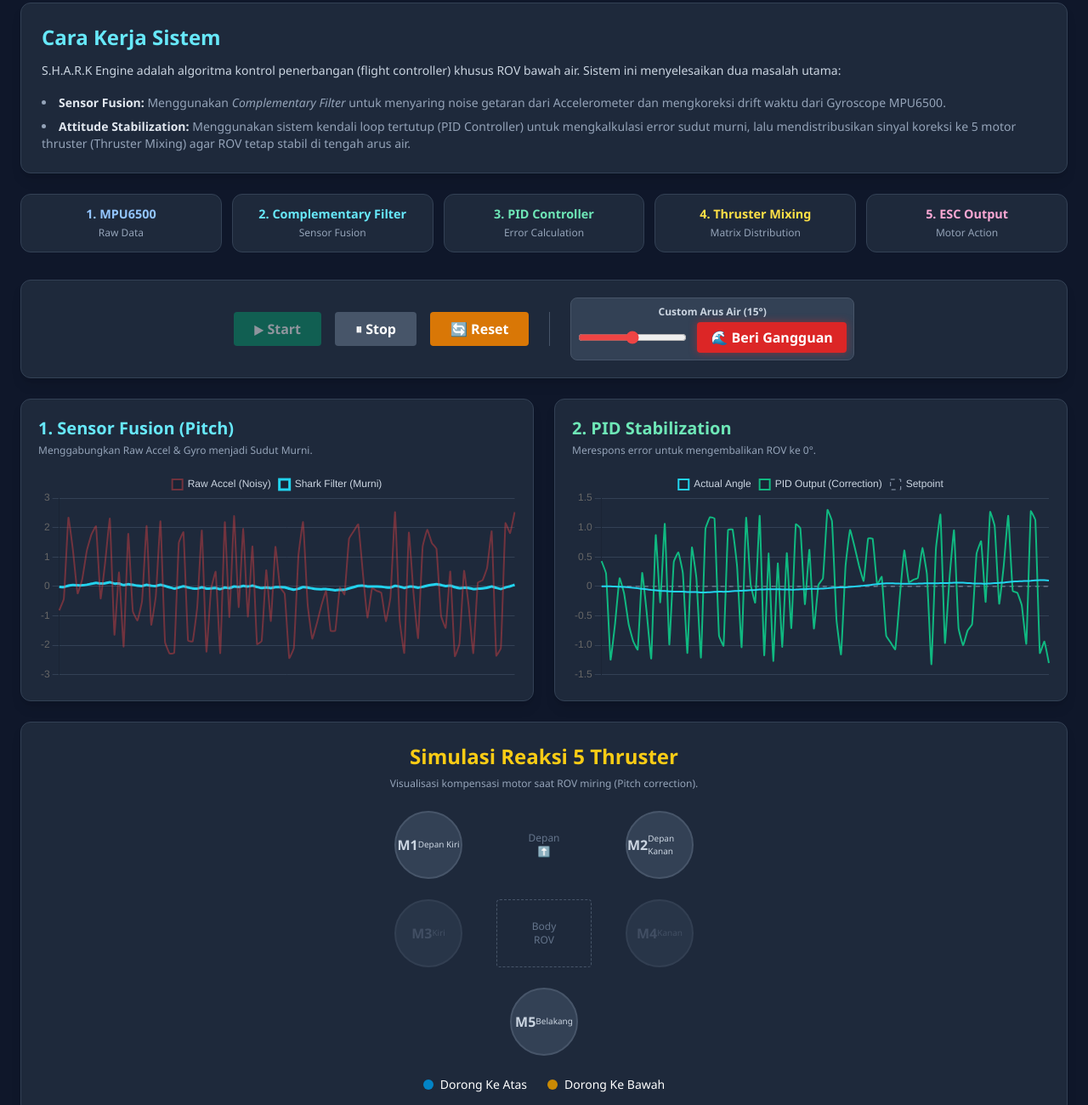
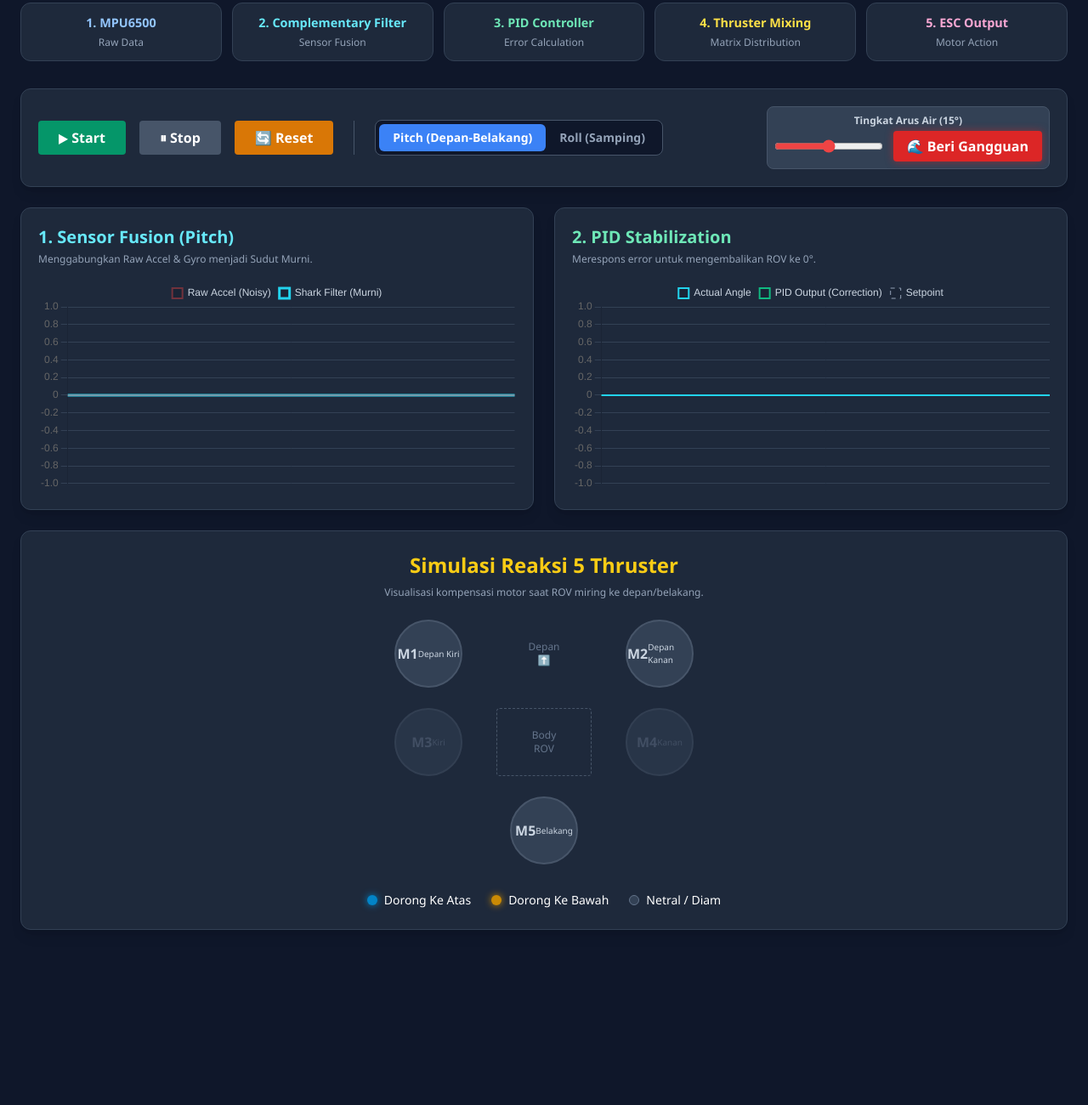
Before and after one commit to GyozaLion/S.H.A.R.K-Engine, a plain HTML site: page index.html in a window 1280 px wide. Shown: the part 134-1434 px from the top of the page at 85% size. After the commit the page ends 1252 px from the top, so only its background shows below. Drawn offline with nearby package versions, Linux system fonts and the light colour scheme.

Commit message:
Enhance ROV control and UI for disturbance simulation
Refactor ROV control logic for pitch and roll axes, update UI elements for disturbance control, and improve motor visualization.

```diff
--- a/index.html
+++ b/index.html
@@ -17,7 +17,8 @@
         .motor-active-down { transform: scale(1.15); box-shadow: 0 0 20px #eab308; border-color: #eab308; background: #ca8a04; }
         .pipeline-box { padding: 12px; border-radius: 12px; background: #1e293b; border: 1px solid #334155; text-align: center; font-weight: 600; font-size: 0.9rem;}
         canvas { max-height: 250px; }
-        .slider-custom { accent-color: #ef4444; } /* Warna merah untuk slider gangguan */
+        .slider-custom { accent-color: #ef4444; }
+        .radio-custom:checked + div { background-color: #3b82f6; border-color: #60a5fa; color: white; }
     </style>
 </head>
 <body class="p-6">
@@ -35,17 +36,6 @@
         </div>
     </div>
 
-    <div class="bg-slate-800 rounded-xl p-6 mb-6 shadow-lg border border-slate-700">
-        <h2 class="text-2xl text-cyan-300 font-bold mb-3">Cara Kerja Sistem</h2>
-        <p class="text-slate-300 text-sm leading-relaxed mb-4">
-            S.H.A.R.K Engine adalah algoritma kontrol penerbangan (flight controller) khusus ROV bawah air. Sistem ini menyelesaikan dua masalah utama:
-        </p>
-        <ul class="list-disc list-inside text-sm text-slate-400 space-y-2">
-            <li><strong class="text-slate-200">Sensor Fusion:</strong> Menggunakan <em>Complementary Filter</em> untuk menyaring noise getaran dari Accelerometer dan mengkoreksi drift waktu dari Gyroscope MPU6500.</li>
-            <li><strong class="text-slate-200">Attitude Stabilization:</strong> Menggunakan sistem kendali loop tertutup (PID Controller) untuk mengkalkulasi error sudut murni, lalu mendistribusikan sinyal koreksi ke 5 motor thruster (Thruster Mixing) agar ROV tetap stabil di tengah arus air.</li>
-        </ul>
-    </div>
-
     <div class="grid grid-cols-2 md:grid-cols-5 gap-3 mt-6 mb-8">
         <div class="pipeline-box text-blue-300">1. MPU6500<br><span class="text-xs font-normal text-slate-400">Raw Data</span></div>
         <div class="pipeline-box text-cyan-300">2. Complementary Filter<br><span class="text-xs font-normal text-slate-400">Sensor Fusion</span></div>
@@ -61,8 +51,19 @@
 
         <div class="w-px h-10 bg-slate-600 mx-2 hidden md:block"></div>
 
-        <div class="flex flex-col items-center bg-slate-700 p-2 rounded-lg border border-slate-600">
-            <label class="text-xs text-slate-300 mb-1 font-semibold">Custom Arus Air (<span id="valDisturbance">15</span>°)</label>
+        <div class="flex bg-slate-900 rounded-lg p-1 border border-slate-600">
+            <label class="cursor-pointer">
+                <input type="radio" name="axisSelect" value="pitch" class="hidden radio-custom" checked onchange="changeAxis('pitch')">
+                <div class="px-4 py-1.5 rounded-md text-sm font-semibold text-slate-400 transition">Pitch (Depan-Belakang)</div>
+            </label>
+            <label class="cursor-pointer">
+                <input type="radio" name="axisSelect" value="roll" class="hidden radio-custom" onchange="changeAxis('roll')">
+                <div class="px-4 py-1.5 rounded-md text-sm font-semibold text-slate-400 transition">Roll (Samping)</div>
+            </label>
+        </div>
+
+        <div class="flex flex-col items-center bg-slate-700 p-2 rounded-lg border border-slate-600 ml-auto">
+            <label class="text-xs text-slate-300 mb-1 font-semibold">Tingkat Arus Air (<span id="valDisturbance">15</span>°)</label>
             <div class="flex gap-3 items-center">
                 <input type="range" id="disturbanceAngle" min="0" max="30" step="1" value="15" class="w-24 md:w-32 slider-custom">
                 <button onclick="triggerDisturbance()" class="bg-red-600 hover:bg-red-500 text-white px-4 py-1.5 rounded font-bold transition shadow-[0_0_10px_rgba(220,38,38,0.5)]">🌊 Beri Gangguan</button>
@@ -72,7 +73,7 @@
 
     <div class="grid lg:grid-cols-2 gap-6 mt-6">
         <div class="bg-slate-800 rounded-xl p-5 border border-slate-700 shadow-lg">
-            <h3 class="text-xl mb-1 text-cyan-300 font-semibold">1. Sensor Fusion (Pitch)</h3>
+            <h3 class="text-xl mb-1 text-cyan-300 font-semibold">1. Sensor Fusion (<span id="titleFusion">Pitch</span>)</h3>
             <p class="text-xs text-slate-400 mb-4">Menggabungkan Raw Accel & Gyro menjadi Sudut Murni.</p>
             <canvas id="fusionChart"></canvas>
         </div>
@@ -85,24 +86,31 @@
 
     <div class="bg-slate-800 rounded-xl p-6 mt-6 border border-slate-700 shadow-lg">
         <h2 class="text-2xl font-bold text-yellow-400 mb-2 text-center">Simulasi Reaksi 5 Thruster</h2>
-        <p class="text-xs text-slate-400 mb-6 text-center">Visualisasi kompensasi motor saat ROV miring (Pitch correction).</p>
+        <p id="descMixer" class="text-xs text-slate-400 mb-6 text-center">Visualisasi kompensasi motor saat ROV miring ke depan/belakang.</p>
 
-        <div class="grid grid-cols-3 gap-6 max-w-sm mx-auto items-center justify-items-center">
-            <div id="m1" class="motor text-slate-300">M1<br><span class="text-[10px] font-normal">Depan Kiri</span></div>
-            <div class="text-slate-500 text-xs text-center">Depan<br>⬆️</div>
-            <div id="m2" class="motor text-slate-300">M2<br><span class="text-[10px] font-normal">Depan Kanan</span></div>
+        <div class="grid grid-cols-3 gap-6 max-w-sm mx-auto items-center justify-items-center relative">
 
-            <div id="m3" class="motor text-slate-500 opacity-50">M3<br><span class="text-[10px] font-normal">Kiri</span></div>
-            <div class="text-slate-500 text-xs text-center w-full h-full flex items-center justify-center border border-dashed border-slate-600 rounded">Body<br>ROV</div>
-            <div id="m4" class="motor text-slate-500 opacity-50">M4<br><span class="text-[10px] font-normal">Kanan</span></div>
+            <div id="m1" class="motor text-slate-300 z-10 relative">
+                M1<br><span class="text-[10px] font-normal">Depan Kiri</span>
+            </div>
+            <div class="text-slate-500 text-xs text-center z-10">Depan<br>⬆️</div>
+            <div id="m2" class="motor text-slate-300 z-10 relative">
+                M2<br><span class="text-[10px] font-normal">Depan Kanan</span>
+            </div>
+
+            <div id="m3" class="motor text-slate-500 opacity-50 z-10">M3<br><span class="text-[10px] font-normal">Kiri</span></div>
+            <div class="text-slate-500 text-xs text-center w-full h-full flex items-center justify-center border border-dashed border-slate-600 rounded z-10 bg-slate-800">Body<br>ROV</div>
+            <div id="m4" class="motor text-slate-500 opacity-50 z-10">M4<br><span class="text-[10px] font-normal">Kanan</span></div>
 
             <div></div>
-            <div id="m5" class="motor text-slate-300">M5<br><span class="text-[10px] font-normal">Belakang</span></div>
+            <div id="m5" class="motor text-slate-300 z-10 relative">M5<br><span class="text-[10px] font-normal">Belakang</span></div>
             <div></div>
         </div>
-        <div class="flex justify-center gap-6 mt-6 text-sm">
-            <span class="flex items-center gap-2"><div class="w-3 h-3 rounded-full bg-[#0284c7]"></div> Dorong Ke Atas</span>
-            <span class="flex items-center gap-2"><div class="w-3 h-3 rounded-full bg-[#ca8a04]"></div> Dorong Ke Bawah</span>
+
+        <div class="flex justify-center gap-6 mt-8 text-sm">
+            <span class="flex items-center gap-2"><div class="w-3 h-3 rounded-full bg-[#0284c7] shadow-[0_0_8px_#0284c7]"></div> Dorong Ke Atas</span>
+            <span class="flex items-center gap-2"><div class="w-3 h-3 rounded-full bg-[#ca8a04] shadow-[0_0_8px_#ca8a04]"></div> Dorong Ke Bawah</span>
+            <span class="flex items-center gap-2"><div class="w-3 h-3 rounded-full bg-[#334155] border border-slate-500"></div> Netral / Diam</span>
         </div>
     </div>
 
@@ -118,14 +126,15 @@
     let simulationRunning = false;
     let intervalId = null;
     let timeAxis = 0;
+    let currentAxis = 'pitch'; // Default mode
 
     // Fisika ROV
-    let actualPitch = 0;
+    let actualAngle = 0;
     let angularVelocity = 0;
     let simulatedGyroDrift = 0;
 
     // PID State
-    let currentAngle = 0;
+    let currentFiltered = 0;
     let integral = 0;
     let prevError = 0;
 
@@ -133,6 +142,14 @@
     document.getElementById('disturbanceAngle').addEventListener('input', (e) => {
         document.getElementById('valDisturbance').innerText = e.target.value;
     });
+
+    function changeAxis(axis) {
+        currentAxis = axis;
+        document.getElementById('titleFusion').innerText = axis === 'pitch' ? 'Pitch (Depan/Belakang)' : 'Roll (Samping)';
+        document.getElementById('descMixer').innerText = axis === 'pitch' ? 'Visualisasi kompensasi motor saat ROV miring ke depan/belakang.' : 'Visualisasi kompensasi motor saat ROV miring ke samping (Kiri/Kanan).';
+        resetSim();
+        startSim();
+    }
 
     // --- SETUP CHART.JS ---
     const maxDataPoints = 100;
@@ -170,12 +187,10 @@
 
     // --- FUNGSI KONTROL UI ---
     function triggerDisturbance() {
-        // Ambil nilai dari slider custom
         let customAngle = parseFloat(document.getElementById('disturbanceAngle').value);
-        actualPitch = customAngle; // Set kemiringan fisik sesuai slider
+        actualAngle = customAngle; // Apply disturbance
         angularVelocity = 0;
-
-        if (!simulationRunning) startSim(); // Otomatis mulai jika sedang stop
+        if (!simulationRunning) startSim();
     }
 
     function startSim() {
@@ -199,85 +214,88 @@
 
     function resetSim() {
         stopSim();
-        actualPitch = 0; angularVelocity = 0; simulatedGyroDrift = 0;
-        currentAngle = 0; integral = 0; prevError = 0; timeAxis = 0;
+        actualAngle = 0; angularVelocity = 0; simulatedGyroDrift = 0;
+        currentFiltered = 0; integral = 0; prevError = 0; timeAxis = 0;
 
-        // Reset grafik
         fusionChart.data.datasets.forEach(d => d.data = Array(maxDataPoints).fill(0));
         pidChart.data.datasets.forEach(d => d.data = Array(maxDataPoints).fill(0));
         fusionChart.update(); pidChart.update();
 
-        // Reset Visual Motor
-        ['m1', 'm2', 'm5'].forEach(id => {
-            document.getElementById(id).className = 'motor text-slate-300';
-        });
+        ['m1', 'm2', 'm5'].forEach(id => document.getElementById(id).className = 'motor text-slate-300 z-10 relative');
     }
 
     // --- CORE ALGORITHM (S.H.A.R.K ENGINE MATH) ---
     function physicsLoop() {
         timeAxis += dt;
 
-        // 1. Baca Sensor (Dengan Noise & Drift)
         simulatedGyroDrift += 0.05;
-        let rawAccel = actualPitch + (Math.random() * 5 - 2.5); // Noise getaran
+        let rawAccel = actualAngle + (Math.random() * 5 - 2.5);
         let rawGyroRate = angularVelocity;
 
-        // 2. Complementary Filter
-        currentAngle = alpha * (currentAngle + rawGyroRate * dt) + (1.0 - alpha) * rawAccel;
+        currentFiltered = alpha * (currentFiltered + rawGyroRate * dt) + (1.0 - alpha) * rawAccel;
 
-        // 3. PID Controller
-        let error = 0 - currentAngle;
+        let error = 0 - currentFiltered;
         integral += error * dt;
-        integral = Math.max(-400, Math.min(400, integral)); // Anti-Windup
+        integral = Math.max(-400, Math.min(400, integral));
         let derivative = (error - prevError) / dt;
         prevError = error;
 
         let motorOutput = (Kp * error) + (Ki * integral) + (Kd * derivative);
 
-        // 4. Update Fisika Lingkungan Air
         let angularAccel = motorOutput * 1.5;
         angularVelocity += angularAccel * dt;
-        angularVelocity *= 0.88; // Gaya redaman air (Damping)
-        actualPitch += angularVelocity * dt;
+        angularVelocity *= 0.88;
+        actualAngle += angularVelocity * dt;
 
-        // 5. Update Grafik
         fusionChart.data.datasets[0].data.push(rawAccel);
-        fusionChart.data.datasets[1].data.push(currentAngle);
+        fusionChart.data.datasets[1].data.push(currentFiltered);
         fusionChart.data.datasets.forEach(d => d.data.shift());
         fusionChart.update();
 
-        pidChart.data.datasets[0].data.push(actualPitch);
+        pidChart.data.datasets[0].data.push(actualAngle);
         pidChart.data.datasets[1].data.push(motorOutput);
         pidChart.data.datasets[2].data.push(0);
         pidChart.data.datasets.forEach(d => d.data.shift());
         pidChart.update();
 
-        // 6. Update Visual Motor Thruster
-        updateMotorVisuals(motorOutput);
+        updateMotorVisuals(motorOutput, currentAxis);
     }
 
-    function updateMotorVisuals(output) {
-        // Jika output positif (artinya ROV mendongak ke atas, butuh koreksi ke bawah)
-        // M1 & M2 (Depan) harus mendorong ke atas, M5 (Belakang) mendorong ke bawah
-
-        const threshold = 1.5; // Batas minimal visualisasi menyala
-        const m1m2 = document.querySelectorAll('#m1, #m2');
+    function updateMotorVisuals(output, axis) {
+        const threshold = 1.5;
+        const m1 = document.getElementById('m1');
+        const m2 = document.getElementById('m2');
         const m5 = document.getElementById('m5');
 
-        m1m2.forEach(el => el.className = 'motor text-slate-300');
-        m5.className = 'motor text-slate-300';
+        // Reset class
+        m1.className = 'motor text-slate-300 z-10 relative';
+        m2.className = 'motor text-slate-300 z-10 relative';
+        m5.className = 'motor text-slate-300 z-10 relative';
 
-        if (output > threshold) {
-            m1m2.forEach(el => el.classList.add('motor-active-up'));
-            m5.classList.add('motor-active-down');
-        } else if (output < -threshold) {
-            m1m2.forEach(el => el.classList.add('motor-active-down'));
-            m5.classList.add('motor-active-up');
+        if (axis === 'pitch') {
+            // Pitch: M1 & M2 searah, M5 berlawanan
+            if (output > threshold) {
+                m1.classList.add('motor-active-up');
+                m2.classList.add('motor-active-up');
+                m5.classList.add('motor-active-down');
+            } else if (output < -threshold) {
+                m1.classList.add('motor-active-down');
+                m2.classList.add('motor-active-down');
+                m5.classList.add('motor-active-up');
+            }
+        } else if (axis === 'roll') {
+            // Roll: M1 & M2 berlawanan arah, M5 netral (tidak terpengaruh)
+            if (output > threshold) {
+                m1.classList.add('motor-active-up');
+                m2.classList.add('motor-active-down');
+                // m5 stays neutral
+            } else if (output < -threshold) {
+                m1.classList.add('motor-active-down');
+                m2.classList.add('motor-active-up');
+                // m5 stays neutral
+            }
         }
     }
-
-    // Auto-start saat halaman dimuat
-    startSim();
 </script>
 
 </body>
```
